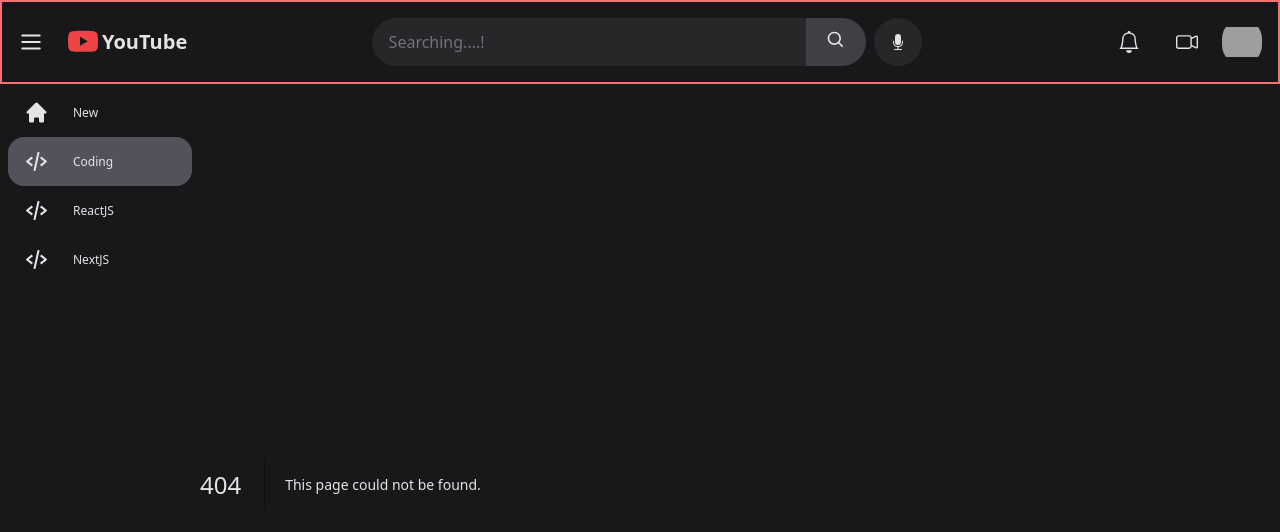
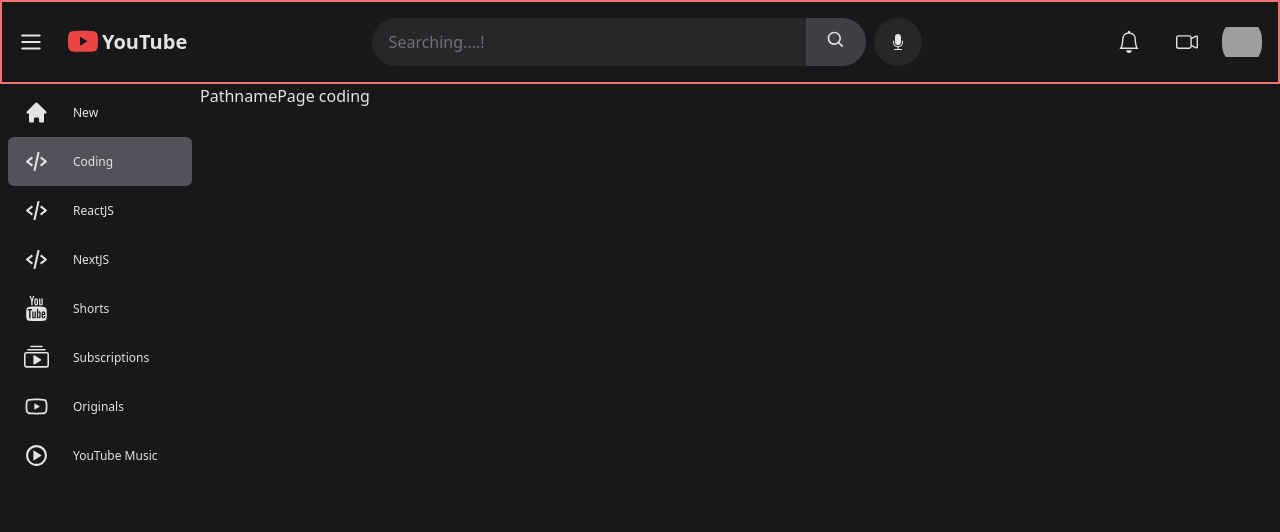
Before and after one commit to Raijin1302/nextjs-youtubeui, a Next.js app: page /coding in a window 1280 px wide. Before the commit this address had no page. Shown: the top 532 px of the page. Built offline with nearby package versions, Linux system fonts and the light colour scheme; grey boxes are pictures that could not be loaded.

Commit message:
:hammer: mock content for sidenav

```diff
--- a/src/app/SideNav.tsx
+++ b/src/app/SideNav.tsx
@@ -4,6 +4,10 @@
 import { BiCodeAlt } from "react-icons/bi";
 import { HiHome } from "react-icons/hi";
 import { usePathname } from "next/navigation";
+import { TfiYoutube } from "react-icons/tfi";
+import { BsCollectionPlay } from "react-icons/bs";
+import { AiOutlineYoutube } from "react-icons/ai";
+import { BiPlayCircle } from "react-icons/bi";
 import Link from "next/link";
 interface MenuItem {
   name: string;
@@ -16,6 +20,26 @@
   { name: "Coding", icon: BiCodeAlt, pathname: "/coding" },
   { name: "ReactJS", icon: BiCodeAlt, pathname: "/reactjs" },
   { name: "NextJS", icon: BiCodeAlt, pathname: "/nextjs" },
+  {
+    icon: TfiYoutube,
+    name: "Shorts",
+    pathname: "/shorts",
+  },
+  {
+    icon: BsCollectionPlay,
+    name: "Subscriptions",
+    pathname: "/feed/subscriptions",
+  },
+  {
+    icon: AiOutlineYoutube,
+    name: "Originals",
+    pathname: "/originals",
+  },
+  {
+    icon: BiPlayCircle,
+    name: "YouTube Music",
+    pathname: "/music",
+  },
 ];
 function SideNav() {
   const pathname = usePathname();
@@ -24,7 +48,7 @@
       {MenuItem.map((item) => (
         <Link key={item.name} href={item.pathname}>
           <div
-            className={`flex flex-col lg:flex-row p-4 lg:py-3 gap-1 lg:gap-6 items-center hover:bg-zinc-700 rounded-2xl cursor-pointer ${
+            className={`flex flex-col lg:flex-row p-4 lg:py-3 gap-1 lg:gap-6 items-center hover:bg-zinc-700 rounded-md  cursor-pointer ${
               item.pathname === pathname && "bg-zinc-600"
             }`}
           >
--- /dev/null
+++ b/src/app/[pathname]/page.tsx
@@ -0,0 +1,13 @@
+import React, { FC } from "react";
+
+interface PageProps {
+  params: { pathname: string };
+}
+const PathnamePage: FC<PageProps> = ({ params }) => {
+  const { pathname } = params;
+  console.log(params);
+
+  return <div>PathnamePage {pathname}</div>;
+};
+
+export default PathnamePage;
```
